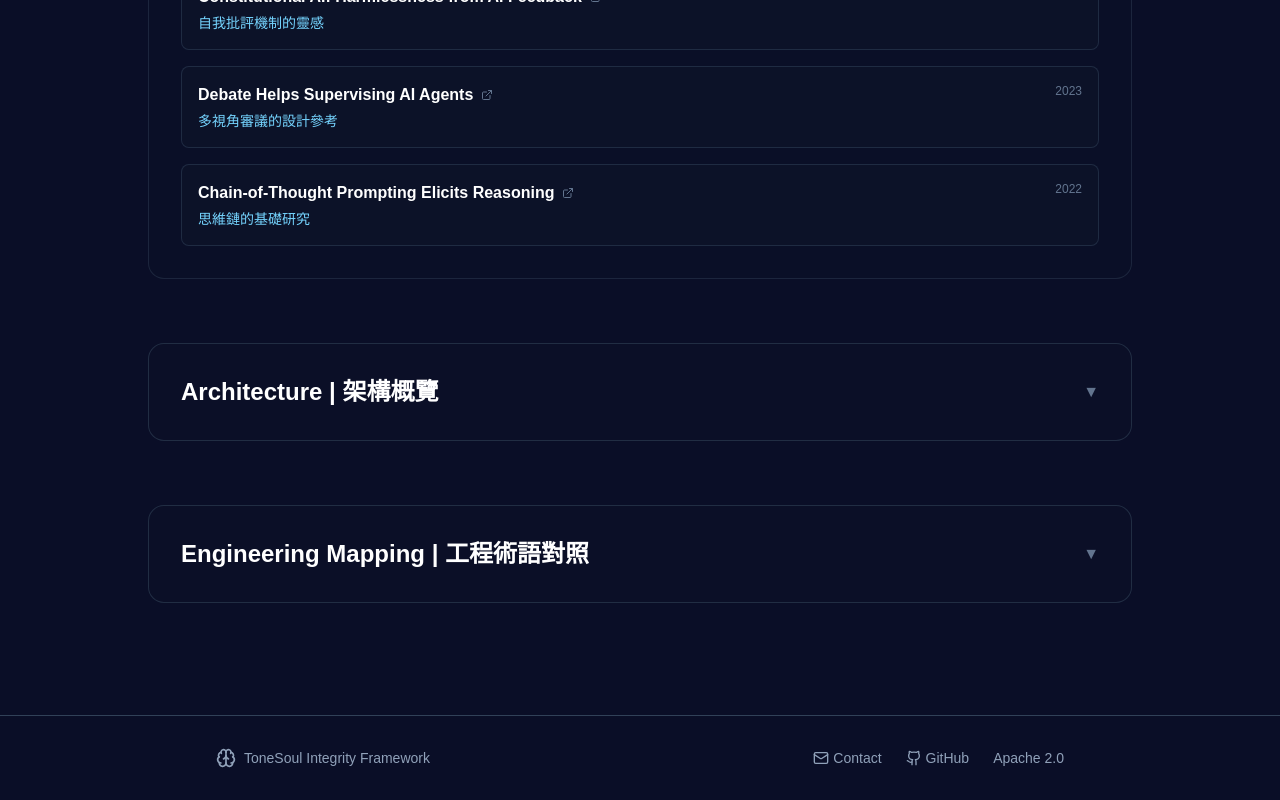
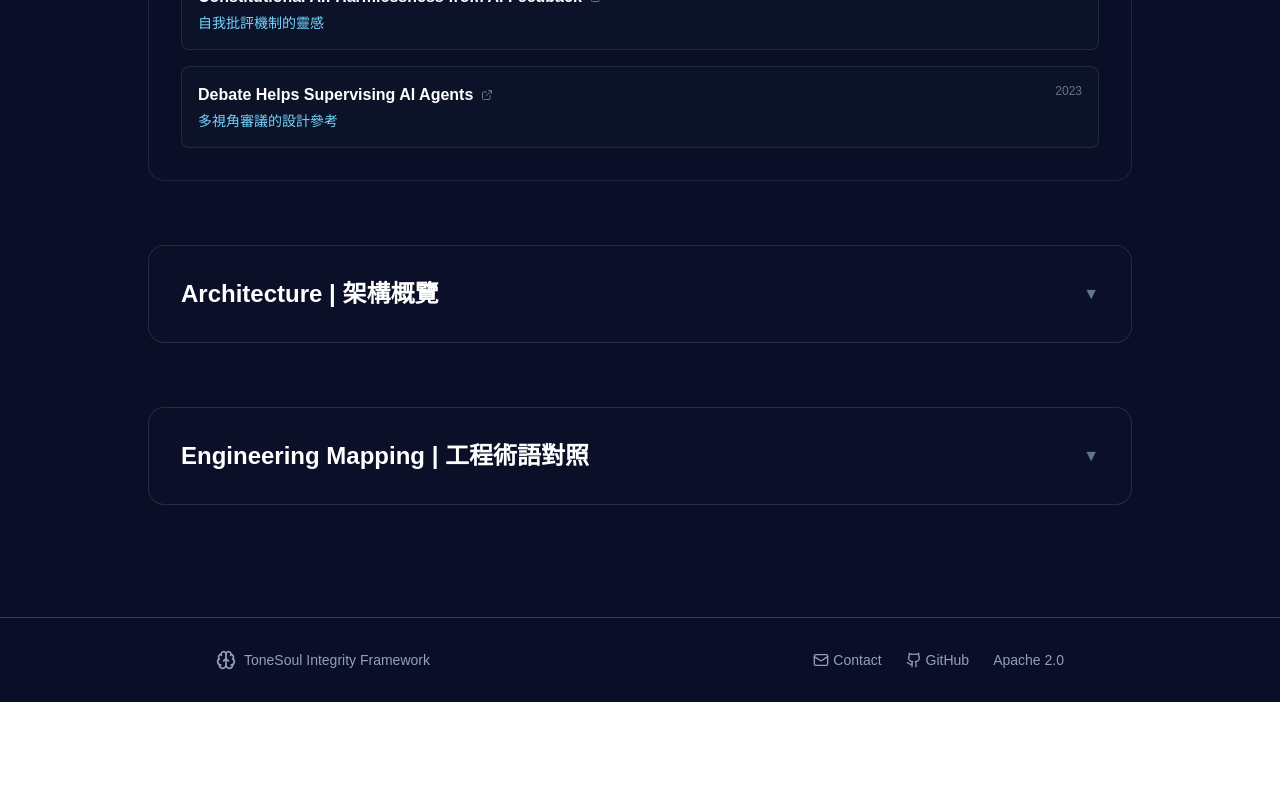
Before and after one commit to huangfanwei25-lang/tonesoul52, a Next.js app in the folder apps/web/: page /docs in a window 1280 px wide. Shown: the part 5836-6636 px from the top of the page. After the commit the page ends 6538 px from the top, so only its background shows below. Built offline with nearby package versions, Linux system fonts and the light colour scheme; no server answers.

Commit message:
docs: trim Research Foundation to strong relevance

```diff
--- a/apps/web/src/app/docs/page.tsx
+++ b/apps/web/src/app/docs/page.tsx
@@ -46,12 +46,6 @@ const researchPapers = [
         url: "https://arxiv.org/abs/2305.14859",
         relevance: "多視角審議的設計參考",
         year: 2023
-    },
-    {
-        title: "Chain-of-Thought Prompting Elicits Reasoning",
-        url: "https://arxiv.org/abs/2201.11903",
-        relevance: "思維鏈的基礎研究",
-        year: 2022
     }
 ];
 
```
